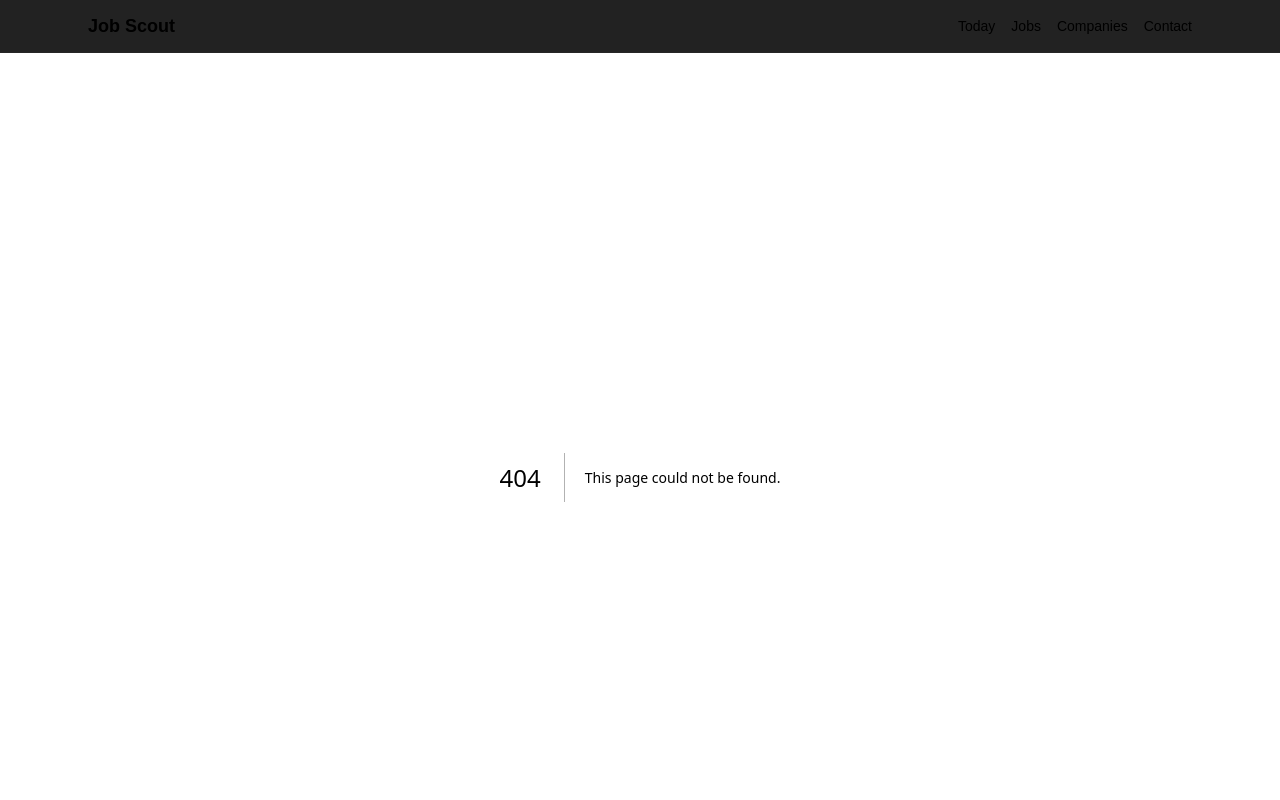
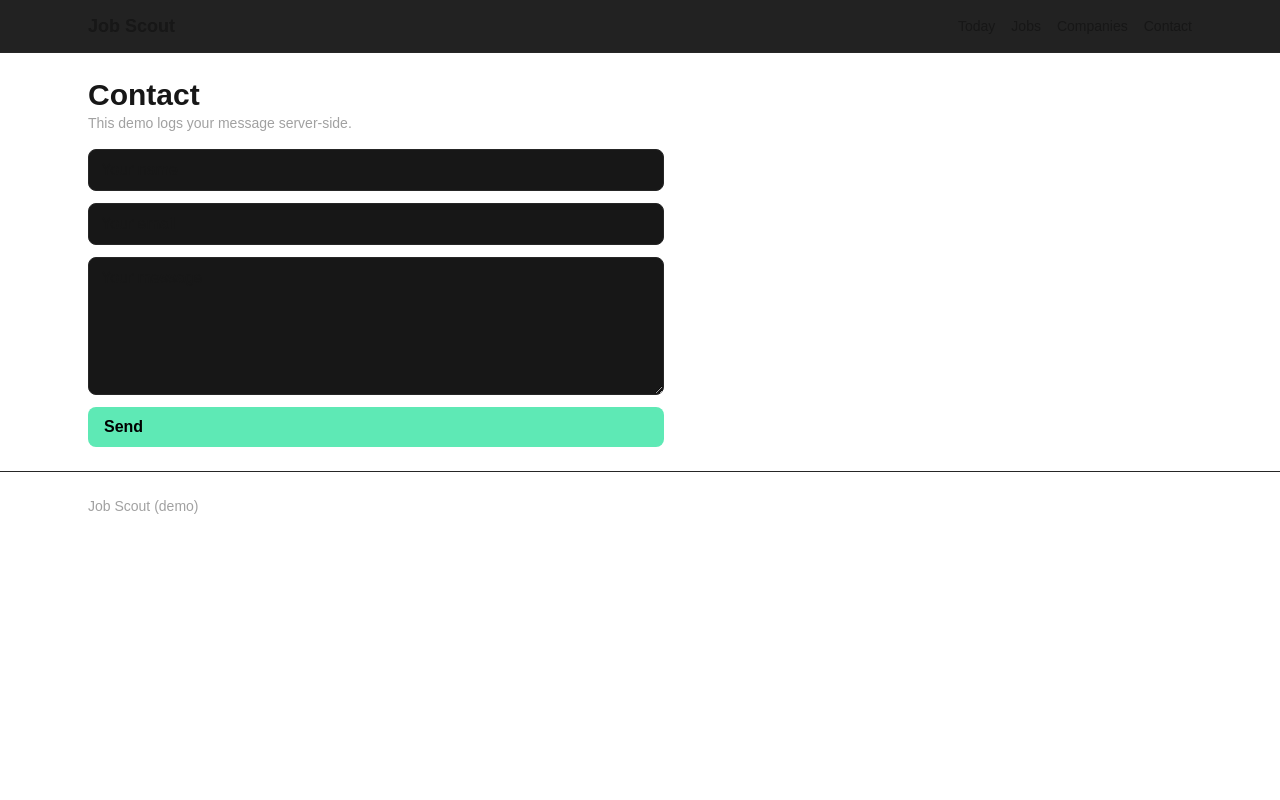
Before and after one commit to thatguy-hiparh/job_scout_website, a Next.js app: page /contact in a window 1280 px wide. Before the commit this address had no page. Shown: the top 800 px of the page. Built offline with nearby package versions, Linux system fonts and the light colour scheme.

Commit message:
Create page.tsx

```diff
--- /dev/null
+++ b/app/contact/page.tsx
@@ -0,0 +1,47 @@
+"use client";
+import { useState } from "react";
+
+export default function ContactPage() {
+  const [status, setStatus] = useState("idle");
+
+  async function onSubmit(e: React.FormEvent<HTMLFormElement>) {
+    e.preventDefault();
+    setStatus("sending");
+    const data = Object.fromEntries(new FormData(e.currentTarget).entries());
+
+    try {
+      const res = await fetch("/api/contact", {
+        method: "POST",
+        headers: { "Content-Type": "application/json" },
+        body: JSON.stringify(data)
+      });
+      if (!res.ok) throw new Error("Bad response");
+      setStatus("ok");
+      (e.target as HTMLFormElement).reset();
+    } catch {
+      setStatus("error");
+    }
+  }
+
+  return (
+    <section>
+      <h1 className="text-3xl font-bold">Contact</h1>
+      <p className="text-sm text-neutral-400">This demo logs your message server-side.</p>
+
+      <form onSubmit={onSubmit} className="grid gap-3 max-w-xl mt-4">
+        <input className="bg-neutral-900 border border-neutral-800 rounded-lg px-3 py-2"
+               name="name" placeholder="Your name" required />
+        <input className="bg-neutral-900 border border-neutral-800 rounded-lg px-3 py-2"
+               name="email" type="email" placeholder="Your email" required />
+        <textarea className="bg-neutral-900 border border-neutral-800 rounded-lg px-3 py-2"
+                  name="message" rows={5} placeholder="Your message" required />
+        <button className="inline-flex px-4 py-2 bg-emerald-300 text-black font-bold rounded-lg"
+                disabled={status === "sending"}>
+          {status === "sending" ? "Sending..." : "Send"}
+        </button>
+        {status === "ok" && <p className="text-sm text-emerald-300">✅ Message sent!</p>}
+        {status === "error" && <p className="text-sm text-red-300">❌ Something went wrong.</p>}
+      </form>
+    </section>
+  );
+}
```
